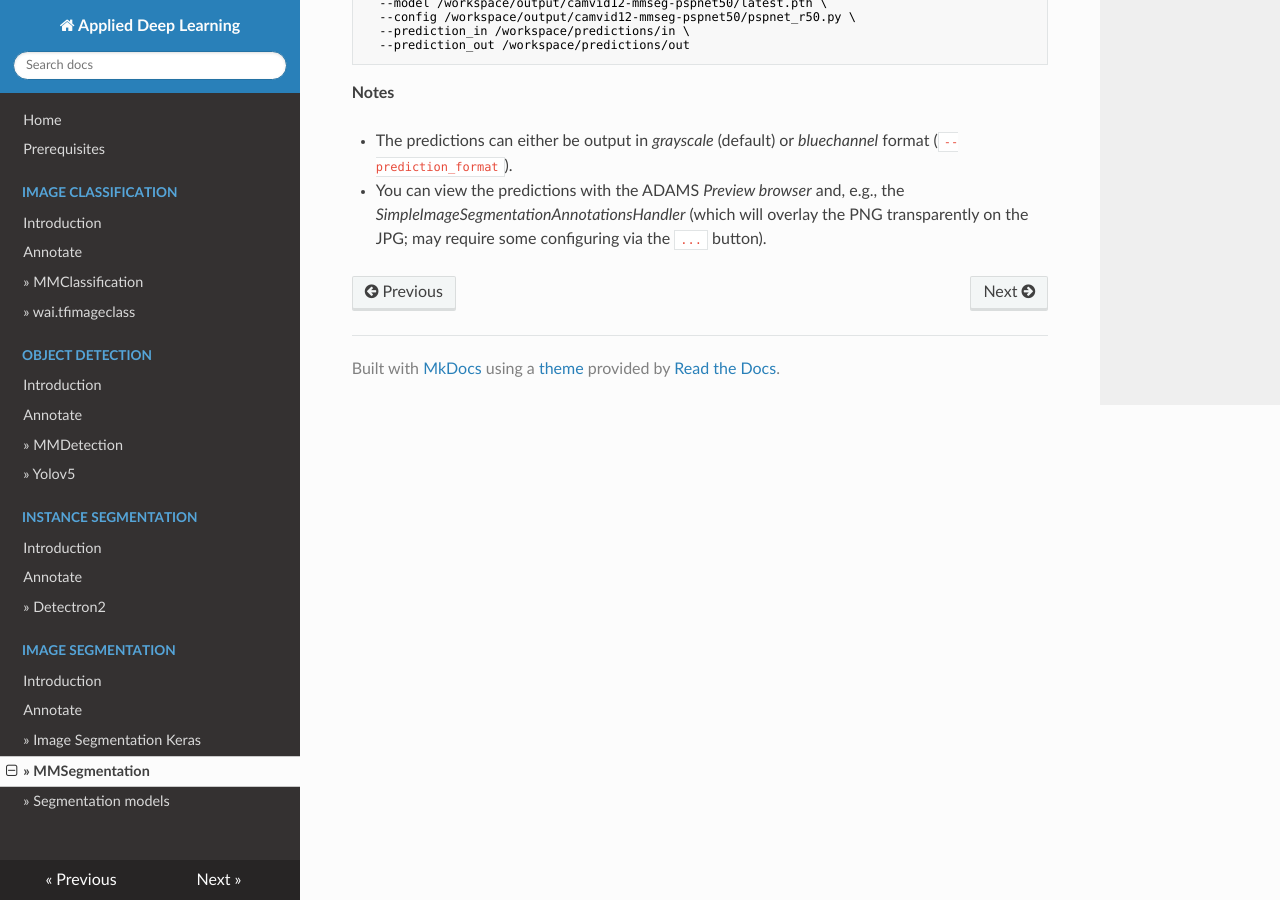
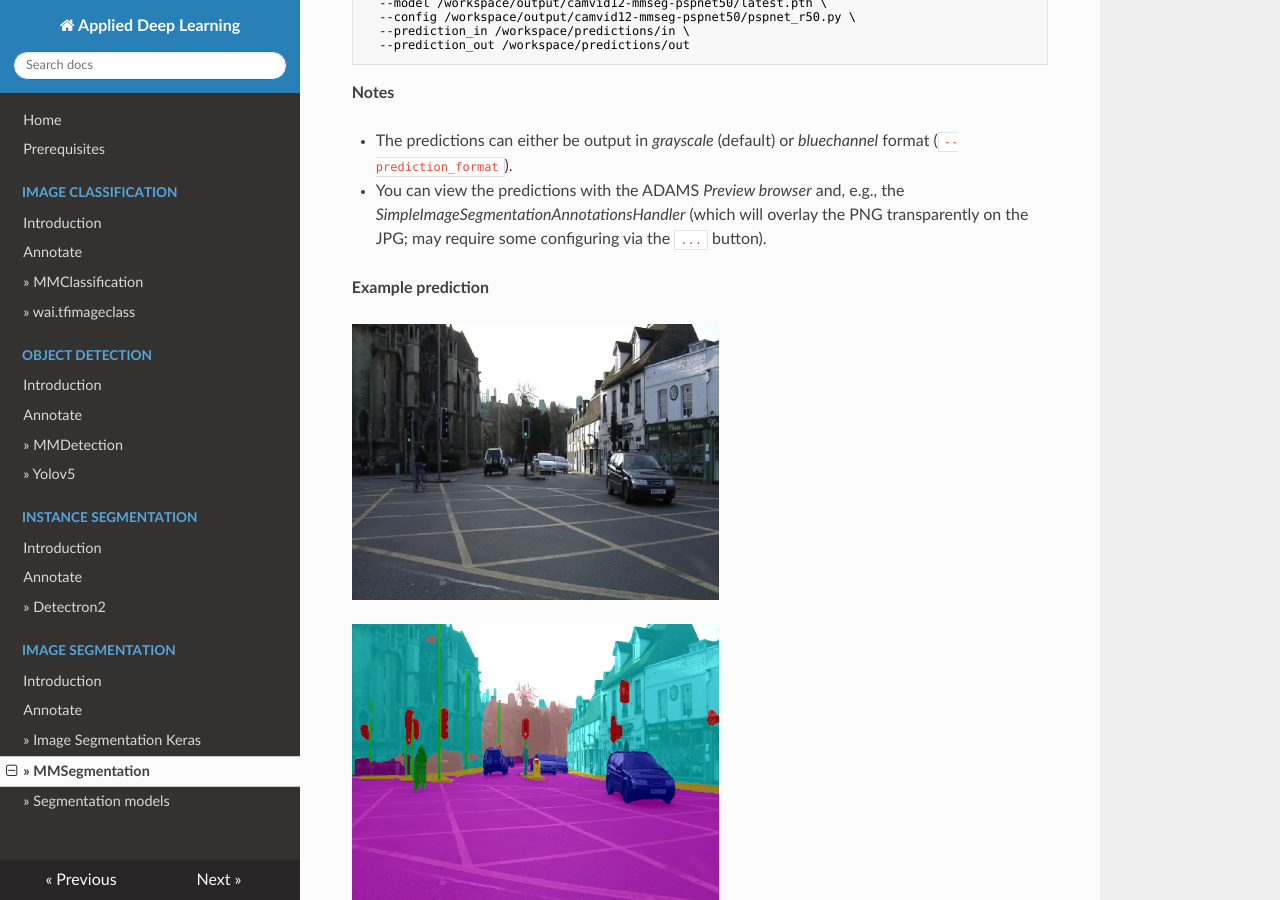
Before and after one commit to waikato-datamining/applied-deep-learning, an MkDocs documentation site: the page built from docs/image_segmentation/mmsegmentation.md, in a window 1280 px wide and 900 px high, scrolled down 2454 px. Built offline with MkDocs 1.6.1, drawn with Linux system fonts in a browser that asks for light colours; nearby versions of some CDN libraries.

Commit message:
added example prediction

```diff
--- a/docs/image_segmentation/mmsegmentation.md
+++ b/docs/image_segmentation/mmsegmentation.md
@@ -136,3 +136,9 @@ docker run \
 * The predictions can either be output in *grayscale* (default) or *bluechannel* format (`--prediction_format`).
 * You can view the predictions with the ADAMS *Preview browser* and, e.g., the *SimpleImageSegmentationAnnotationsHandler*
   (which will overlay the PNG transparently on the JPG; may require some configuring via the `...` button).
+
+**Example prediction**
+
+![Screenshot](img/0016E5_05310.png)
+
+![Screenshot](img/0016E5_05310-overlay.png)
```
Also changed, not shown: docs/image_segmentation/img/0016E5_05310-overlay.png (added), docs/image_segmentation/img/0016E5_05310.png (added).
